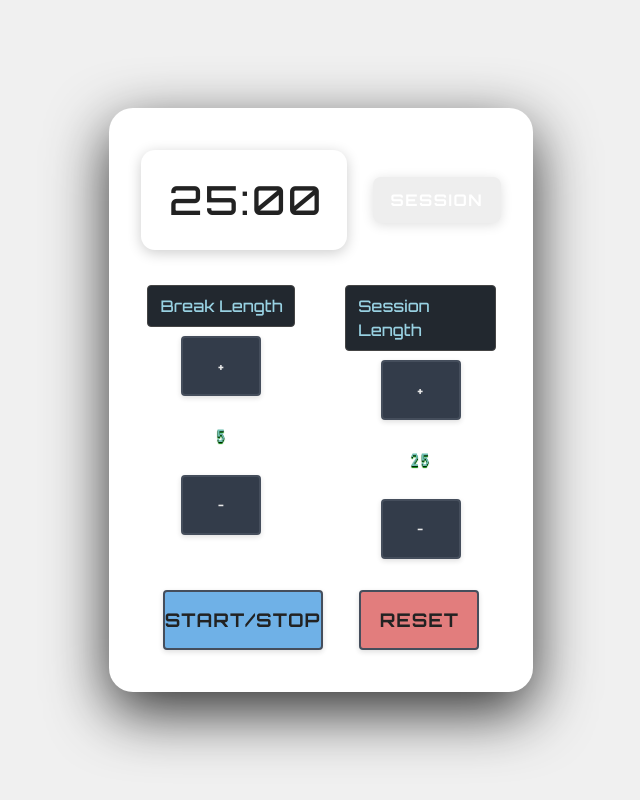
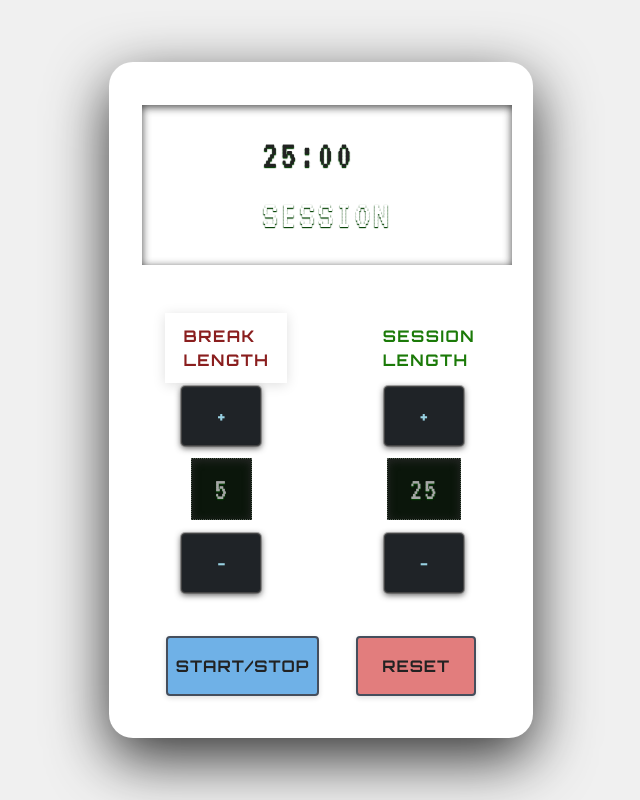
Before and after one commit to de-mind/my-25-5-clock, a React (Vite) app: page / in a window 1280 px wide. Shown: the whole page, without its empty margins (319-959 px from the left). Built offline with nearby package versions, Linux system fonts and the light colour scheme.

Commit message:
agrego pantalla digital

```diff
--- a/src/App.css
+++ b/src/App.css
@@ -30,27 +30,47 @@ body {
   margin-bottom: 1rem;
 }
 
+
 #time-left {
-  font-family: 'Orbitron', 'Courier New', monospace;
-  color: #fff;
+  font-family: 'Digital-7', 'DS-Digital', 'VT323', monospace;
+  border: 1px dotted rgba(255, 255, 255, 0.3);
   font-size: 2.5rem;
   letter-spacing: 2.5px;
-  padding: 0.5em 1em 0.5em 0.7em;
-  border-radius: 14px;
-  background: #222;
-  box-shadow: 0 3px 14px rgba(0,0,0,0.2);
-  text-align: center;
-  min-width: 130px;
+  padding: 0.5em 3em;
+  text-align: left;
+  text-transform: uppercase;
+  background: rgb(11, 22, 11);
+  color: #a6a6a6;
+  text-shadow: 0 1px 1px rgba(5, 56, 5, 0.762), 0 1px 1px rgb(0, 84, 0);
+  box-shadow: inset 0 2px 8px rgba(41, 41, 41, 0.893);
+ min-width: 130px;
+}
+#timer-label {
+ float: right;
+ clear: left;
+ font-size: .5em;
 }
 
-#timer-label {
+
+#session-label{
   font-family: 'Orbitron', Arial, sans-serif;
-  color: #2d98da;
+  color: #1b7a08;
   font-size: 1rem;
   font-weight: bold;
   margin-left: 10px;
-  background: #181818;
-  border-radius: 8px;
+  padding: 11px 18px;
+  text-transform: uppercase;
+  letter-spacing: 1.5px;
+  height: max-content;
+  display: flex;
+  align-items: center;
+}
+#break-label {
+  font-family: 'Orbitron', Arial, sans-serif;
+  color: #8a1e1e;
+  font-size: 1rem;
+  font-weight: bold;
+  margin-left: 10px;
   padding: 11px 18px;
   box-shadow: 0 2px 12px rgba(0,0,0,0.13);
   text-transform: uppercase;
@@ -68,17 +88,17 @@ body {
   font-family: 'Digital-7', 'DS-Digital', 'VT323', monospace;
   letter-spacing: 1.5px;
   font-size: 2em;
+  border: 1px dotted rgba(255, 255, 255, 0.3);
   text-transform: uppercase;
-  background: none;
-  color: #339933;
-  text-shadow: 0 1px 0 #020, 0 2px 1px #080;
+  background: rgb(11, 22, 11);
+  color: #a6a6a6;
+  text-shadow: 0 1px 1px rgba(5, 56, 5, 0.762), 0 1px 1px rgb(0, 84, 0);
+  box-shadow: inset 0 2px 8px rgba(41, 41, 41, 0.893);
+  padding: 6px 22px;
 }
 
 /* Botones principales (start/stop y reset) */
-#session-increment,
-#session-decrement,
-#break-increment,
-#break-decrement,
+
 
 
 #start_stop,
@@ -105,17 +125,23 @@ body {
 }
 
 /* Botones de incremento/decremento */
-#break-label,
-#session-label,
+#session-increment,
+#session-decrement,
+#break-increment,
+#break-decrement,
 button[id$="increment"], button[id$="decrement"] {
   font-family: 'Quartz', 'Segment7', 'Orbitron', Arial, sans-serif;
-  background-color: #22282f;
+  background-color: #1f2327;
   color: #98d1e2;
   border-radius: 4px;
   padding: 8px 12px;
   border: 1px solid #444;
   font-size: 1em;
   margin: 3px 5px;
+  box-shadow:
+    0 2px 6px rgba(40, 40, 40, 0.8),
+    0 0 0 1px rgba(78, 78, 78, 0.392),
+    inset 0 1px 0 rgba(255, 255, 255, 0.03);
 }
 
 .length-controls {
@@ -124,12 +150,15 @@ button[id$="increment"], button[id$="decrement"] {
   gap: 2.4rem;
   justify-content: center;
   margin: 0 auto;
+
 }
 
 .length-control {
   display: flex;
   flex-direction: column;
   align-items: center;
+  border-style: 5px solid #aaaaaa;
+  padding: 0.9rem;
 }
 
 /*#break-label,
@@ -176,24 +205,13 @@ button:hover {
   background: #444;
 }
 
-#break-length, #session-length {
-  color: #70c1b3;
-  font-size: 1.4rem;
-  font-weight: 700;
-  margin: 7px 0;
-  text-align: center;
-  min-width: 30px;
-  background: none;
-  display: block;
-}
-
 #start_stop {
   background-color: #2d98da;
   color: #fff;
   min-width: 120px;
-  font-size: 1.18rem;
+  font-size: 1rem;
   font-weight: bold;
-  padding: 0;
+  padding: 8px;
   height: 60px;
 }
 
@@ -201,7 +219,7 @@ button:hover {
   background-color: #b33939;
   color: #fff;
   min-width: 120px;
-  font-size: 1.18rem;
+  font-size: 1rem;
   font-weight: bold;
   padding: 0;
   height: 60px;
--- a/src/App.jsx
+++ b/src/App.jsx
@@ -151,14 +151,16 @@ class MyTimer extends React.Component {
     return (
 <div id="timer" className="clock-container">
   <div className="display-row">
-    <div id="time-left">{this.timeFormatter(this.state.timer)}</div>
-    <div id="timer-label" style={{ color: this.state.color }}>
+    <div id="time-left">{this.timeFormatter(this.state.timer)}
+          <div id="timer-label  " style={{ color: this.state.color }}>
           {this.state.isSession ? "Session" : "Break"}
+          </div>
           <audio
             id="beep"
             src="https://cdn.freecodecamp.org/testable-projects-fcc/audio/BeepSound.wav"
           ></audio>
-        </div>
+    </div>
+
   </div>
 
   <div className="length-controls">
```
